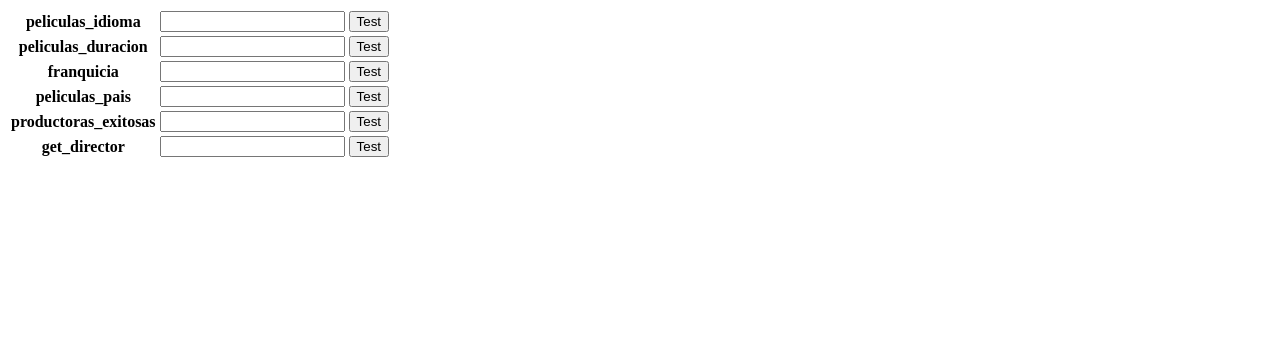
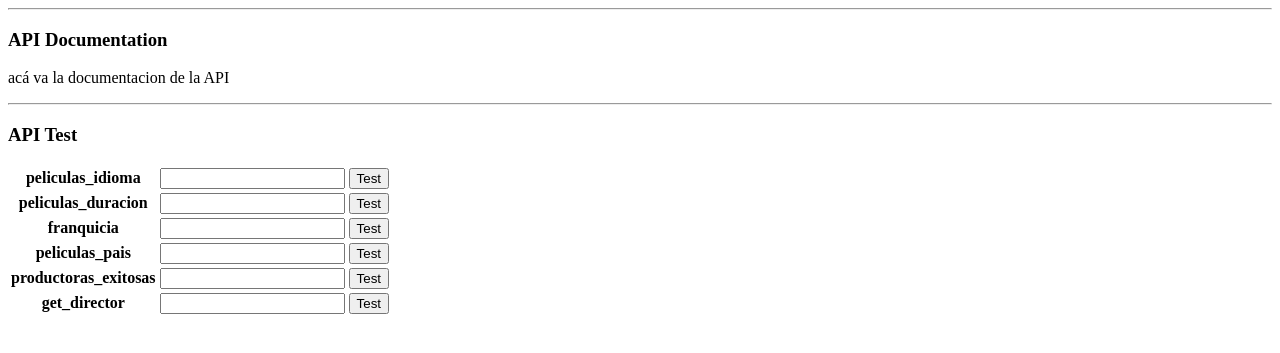
Before and after one commit to flaviobovio/movies, a Flask app: page / in a window 1280 px wide. Shown: the top 353 px of the page. Run offline with Flask 2, Linux system fonts and the light colour scheme; parts of the project's set-up code (start-up, migrations or seed data) failed here and were passed over.

Commit message:
títulos de sección

```diff
--- a/templates/index.html
+++ b/templates/index.html
@@ -1,8 +1,16 @@
+<div>
+    <hr/>
+    <h3>API Documentation</h3>
+    <p>acá va la documentacion de la API</p>
+</div>
+<div>
+    <hr/>
+    <h3>API Test</h3>
     <table>
         <tr>
             <th>peliculas_idioma</th>
             <td><input type="text"  id="idioma"></td>
-        <td><button onclick="test_api('peliculas_idioma', 'idioma')">Test</button></td>
+            <td><button onclick="test_api('peliculas_idioma', 'idioma')"> Test </button></td>
         </tr>
         <tr>
             <th>peliculas_duracion</th>
@@ -31,7 +39,7 @@
         </tr>
 
     </table>
-
+</div>
 
 
 <script>
```
Lines whose indentation alone changed are shown as unchanged.
